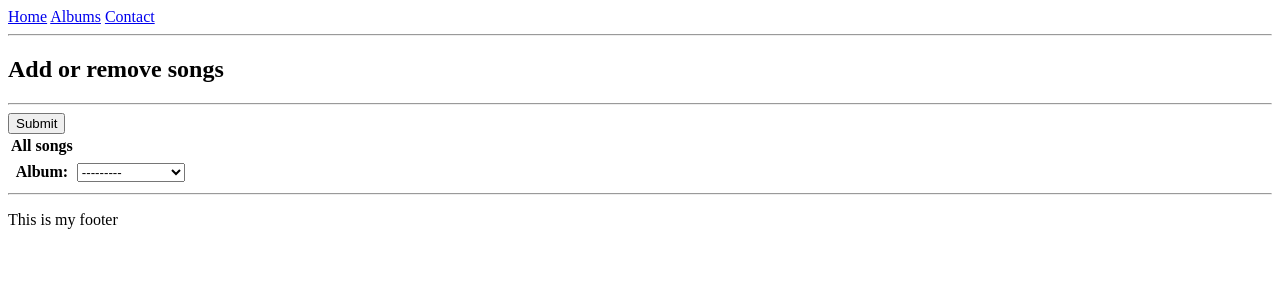
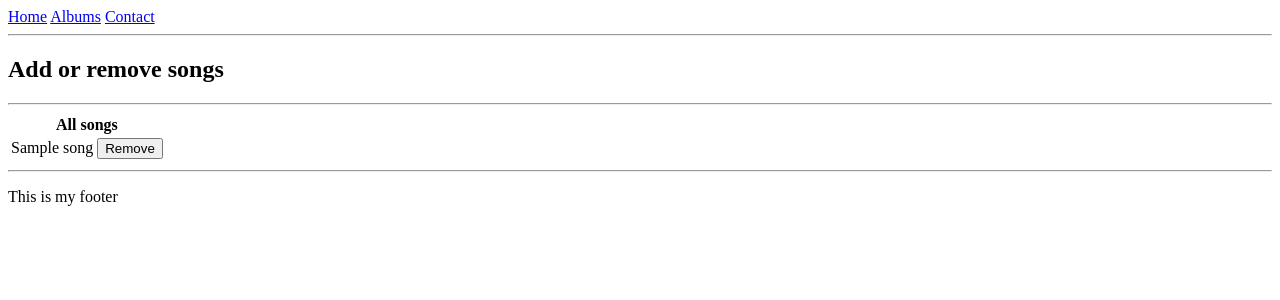
Before and after one commit to IFOH/Music-Maestro-web-app, a Django app: page /albums/1/edit in a window 1280 px wide. Shown: the top 300 px of the page. Run offline with Django 4.2, Linux system fonts and the light colour scheme; tables that the repository leaves empty hold one stand-in row (values such as "Sample post").

Commit message:
added song CRUD

```diff
--- a/MyMusicMaestro/urls.py
+++ b/MyMusicMaestro/urls.py
@@ -9,6 +9,7 @@ urlpatterns = [
     path('albums/', include('app_album_viewer.urls')),
     path('account/', include('app_pages.urls')),
     path('contact/', include('app_pages.urls')),
+    path('page/', include('app_pages.urls')),
     path('admin/', admin.site.urls),
 
 ] + static(settings.MEDIA_URL, document_root=settings.MEDIA_ROOT)
--- a/app_album_viewer/forms.py
+++ b/app_album_viewer/forms.py
@@ -17,11 +17,3 @@ class AlbumForm(forms.ModelForm):
                 'cols' : 60,
             }),
         }
-
-song_list = Song.objects.all()
-
-class SongSelectionForm(forms.ModelForm):
-    class Meta:
-        model = Song
-        fields = ['album']
-        widget = forms.CheckboxSelectMultiple
--- a/app_album_viewer/models.py
+++ b/app_album_viewer/models.py
@@ -2,13 +2,13 @@ from django.db import models
 
 class Album(models.Model):
     title = models.CharField(max_length = 100)
-    description = models.CharField(max_length = 100, blank = True)
+    description = models.CharField(max_length = 100, blank=True, null=True)
     def __str__(self):
         return self.title
 
 class Song(models.Model):
     title = models.CharField(max_length = 100)
-    album = models.ForeignKey(Album, on_delete = models.SET_NULL, null = True)
+    album = models.ManyToManyField(Album, blank=True, null=True)
 
     def __str__(self):
         return self.title
--- a/app_album_viewer/templates/app_album_viewer/edit_view.html
+++ b/app_album_viewer/templates/app_album_viewer/edit_view.html
@@ -11,28 +11,18 @@
         </tr>
         <tr>
             <td>
-                <form method="POST" enctype="multipart/form-data">
-                    {% csrf_token %}
-                    {{ form }}
-                    <input type="submit" value="Submit">
-                </form>
-
-
-                {% comment %}
-                <form method="post" enctype="multipart/form-data">
-                    {% csrf_token %}
-                    {% for current_song in songs %}
+                {% for current_song in songs_list %}
+                    <form method="POST" enctype="multipart/form-data">
+                        {% csrf_token %}
+                        {{ current_song.obj.title }}
+                        <input type="hidden" name="song_choice" value="{{ current_song.obj.title }}">
                         {% if current_song.in_album %}
-                            <input type="checkbox" name="song_choice" value={{current_song.obj}} id="song" checked>
-                            <label for="song">{{ current_song.obj.title }}</label><br>
+                            <button type="submit">Remove</button>
                         {% else %}
-                            <input type="checkbox" name="song_choice" value={{current_song.obj}} id="song">
-                            <label for="song">{{ current_song.obj.title }}</label><br>
+                            <button type="submit">Add</button>
                         {% endif %}
-                    {% endfor %}
-                    <input type="submit" value="Submit" />
-                </form>
-                {% endcomment %}
+                    </form>
+                {% endfor %}
             </td>
         </tr>
     </table>
--- a/app_album_viewer/views.py
+++ b/app_album_viewer/views.py
@@ -19,20 +19,23 @@ def detail_view(request, id):
 
 def edit_view(request, id):
     context = {}
-    form = SongSelectionForm(request.POST or None)
     current_album = get_object_or_404(Album, pk=id)
     if(request.method == 'POST'):
-        return redirect('album_detail', id=id)
+        song_to_update = get_object_or_404(Song, title=request.POST.get("song_choice"))
+        if song_to_update in current_album.song_set.all():
+            current_album.song_set.remove(song_to_update)
+        else:
+            current_album.song_set.add(song_to_update)
+        return redirect('album_edit', id=id)
 
-    songs = []
+    songs_list = []
     for song in Song.objects.all():
-        if song.album == current_album:
-            songs.append({"obj":song, "in_album":True})
+        if current_album.song_set.contains(song):
+            songs_list.append({"obj":song, "in_album":True})
         else:
-            songs.append({"obj":song, "in_album":False})
+            songs_list.append({"obj":song, "in_album":False})
 
-    context["songs"] = songs
-    context["form"] = form
+    context["songs_list"] = songs_list
     return render(request, 'app_album_viewer/edit_view.html', context)
 
 
```
Also changed, not shown: app_album_viewer/migrations/0002_remove_song_album_song_album.py (added), app_album_viewer/migrations/0003_alter_song_album.py (added), app_album_viewer/migrations/0004_alter_album_description_alter_song_album.py (added).
